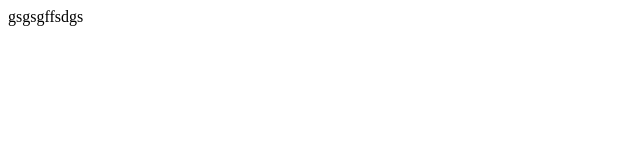
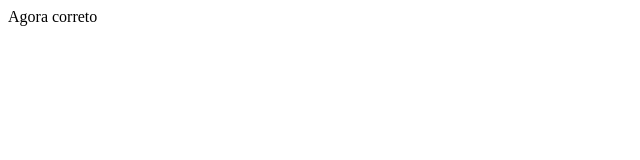
Before and after one commit to rrodriguess/teste-git, a plain HTML site: page index.html in a window 1280 px wide. Shown: the full height of the page, 0-640 px from the left. Drawn offline with Linux system fonts and the light colour scheme.

Commit message:
Versao correta

```diff
--- a/index.html
+++ b/index.html
@@ -5,6 +5,6 @@
     <title>Teste</title>
   </head>
   <body>
-    gsgsgffsdgs
+    Agora correto
   </body>
 </html>
```
